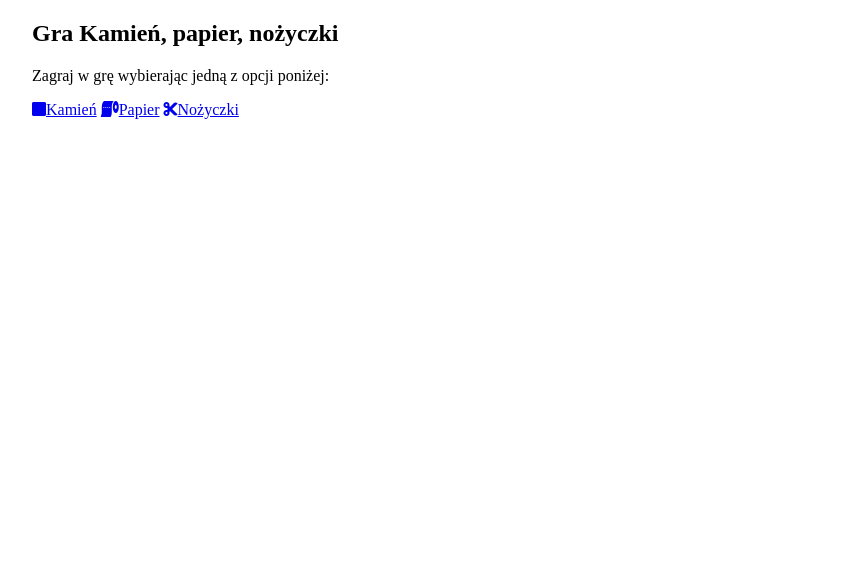
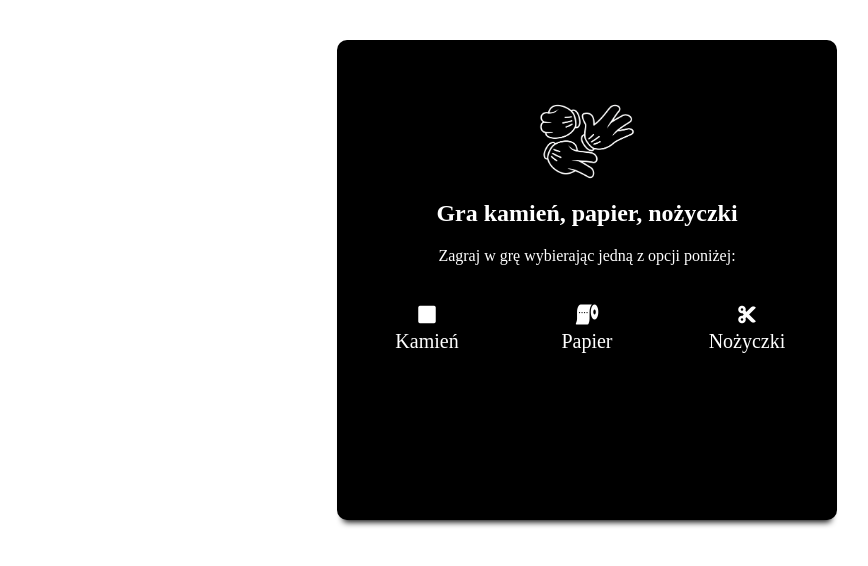
Before and after one commit to androszr/javascript-prework, a website: page index.html in a window 1280 px wide. Shown: the whole page, without its empty margins (53-921 px from the left). Drawn offline with Linux system fonts and the light colour scheme.

Commit message:
Add styling for section with game

```diff
--- a/index.html
+++ b/index.html
@@ -11,18 +11,29 @@
 <body>
     <section class="game">
         <div class="container">
-            <h1>Gra Kamień, papier, nożyczki</h1>
-            <p>Zagraj w grę wybierając jedną z opcji poniżej:</p>
-            <div id="buttons">
-                <a href="#" class="play-button" id="stone"><i class="fas fa-stop"></i>Kamień</a>
-                <a href="#" class="play-button" id="paper"><i class="fas fa-toilet-paper"></i>Papier</a>
-                <a href="#" class="play-button" id="scissors"><i class="fas fa-cut"></i>Nożyczki</a>
-            </div>
-            <div id="messages"></div>
-            <div id="restart" style="display: none;">
-                <p><a id="restart-button" href="#">Zagraj jeszcze raz</a></p>
+            <div class="splash">
+                <div class="splash-header">
+                   <img id="img-header" src="images/background-3.png" alt="background image"/>
+                </div>
+                <div class="splash-content">
+                    <div id="buttons">
+                        <h1>Gra kamień, papier, nożyczki</h1>
+                        <p>Zagraj w grę wybierając jedną z opcji poniżej:</p>
+                        <div class="row">
+                            <div class="col-4"><a href="#" class="play-button" id="stone"><i class="fas fa-stop"></i>Kamień</a></div>
+                            <div class="col-4"><a href="#" class="play-button" id="paper"><i class="fas fa-toilet-paper"></i>Papier</a></div>
+                            <div class="col-4"><a href="#" class="play-button" id="scissors"><i class="fas fa-cut"></i>Nożyczki</a></div>
+                        </div>
+                    </div>
+                    <div id="messages"></div>
+                    <div id="restart" style="display: none;">
+                        <p><a id="restart-button" href="#"><i class="fas fa-sync"></i> Zagraj jeszcze raz</a></p>
+                    </div>
+                </div>
             </div>
         </div>
+
+
     </section>
 	<script src="js/functions.js"></script>
 	<script src="js/script.js"></script>
--- a/sass/style.scss
+++ b/sass/style.scss
@@ -0,0 +1,109 @@
+*, *::before, *::after {
+    box-sizing: border-box;
+    margin: 0;
+    padding: 0;
+}
+
+/* Colors */
+
+$color-one: #FED136;
+$color-two: #3B5998;
+$color-light:#FFFFFF;
+$color-dark: #000000;
+$color-gray: #777777;
+$color-gray-background: #F7F7F7;
+
+body {
+    font-size: 16px;
+    color: $color-light;
+    background-color: $color-light;
+
+}
+section {
+        margin: 40px 0 40px;
+
+}
+.splash {
+    max-width: 500px;
+    margin: 0 auto;
+    min-height: 60vh;
+    background-color: $color-dark;
+    color: $color-light;
+    text-align: center;
+    padding-top: 10px;
+    box-shadow: 0 8px 6px -6px black;
+    border-radius: 10px;
+    transition: border-radius 0.5s, border 2s, outline 2s, box-shadow 2s;
+        &:hover {
+            border: 5px solid hsl(0, 0%, 40%);
+            outline: 5px solid hsl(0, 0%, 60%);
+            box-shadow:
+                0 0 0 10px hsl(0, 0%, 80%),
+                0 0 0 15px hsl(0, 0%, 90%);
+            border-radius: 0px;
+        }
+
+
+    .splash-header {
+        margin: 0 auto;
+        margin-top: 50px;
+        width: 90%;
+        height: 10vh;
+        position: relative;
+        #img-header {
+            display: block;
+            margin-left: auto;
+            margin-right: auto;
+            max-height: 100%;
+            max-width: 100%;
+        }
+    }
+    .splash-content {
+        margin-top: 20px;
+        p {
+            margin-bottom: 10px;
+        }
+
+        h1 {
+            margin-bottom: 20px;
+        }
+        #buttons {
+            text-align: center;
+            width: 90%;
+            margin: 0 auto;
+            margin-bottom: 20px;
+            a {
+                color: $color-light;
+                text-decoration: none;
+                font-size: 20px;
+
+                i {
+                    display: block;
+                    margin-bottom: 5px;
+                }
+            }
+            .row {
+                margin-top: 40px;
+            }
+        }
+        #restart {
+            margin-top: 50px;
+            a {
+                color: $color-light;
+                text-decoration: none;
+                font-size: 20px;
+                i {
+                    margin-bottom: 10px;
+                    display: block;
+                    transition: transform .8s ease-in-out;
+                    &:hover {
+                        transform: rotate(360deg);
+                    }
+                }
+
+            }
+
+        }
+
+    }
+}
```
Also changed, not shown: css/style.css, images/background-1.jpg (added), images/background-3.png (added), 1 other file.
